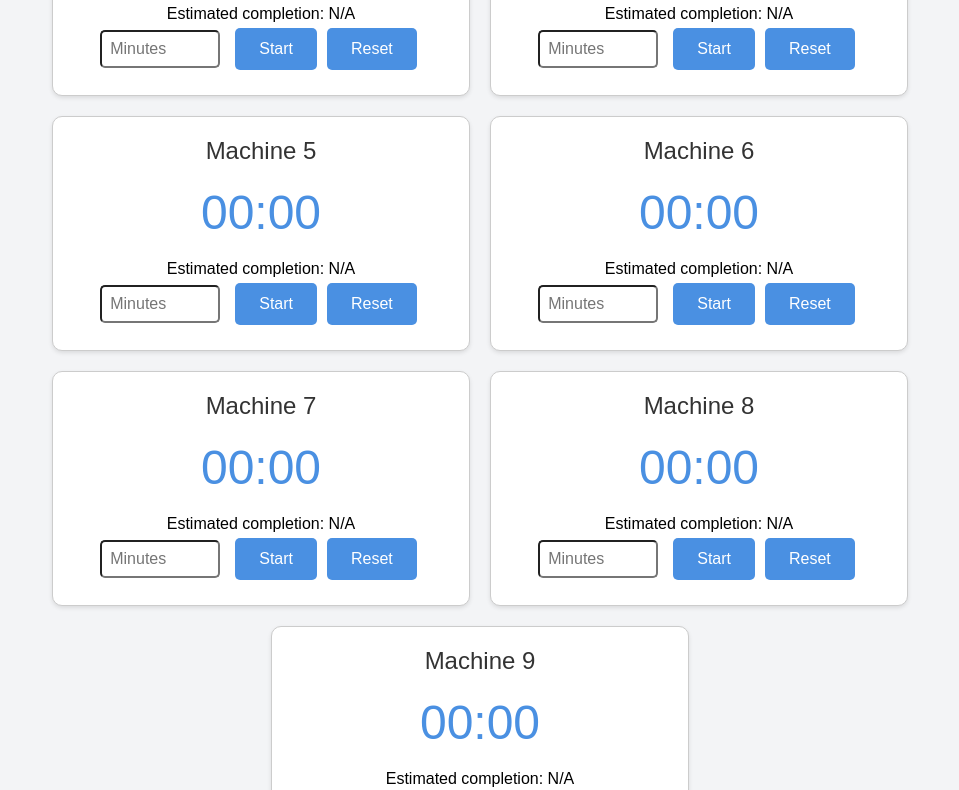
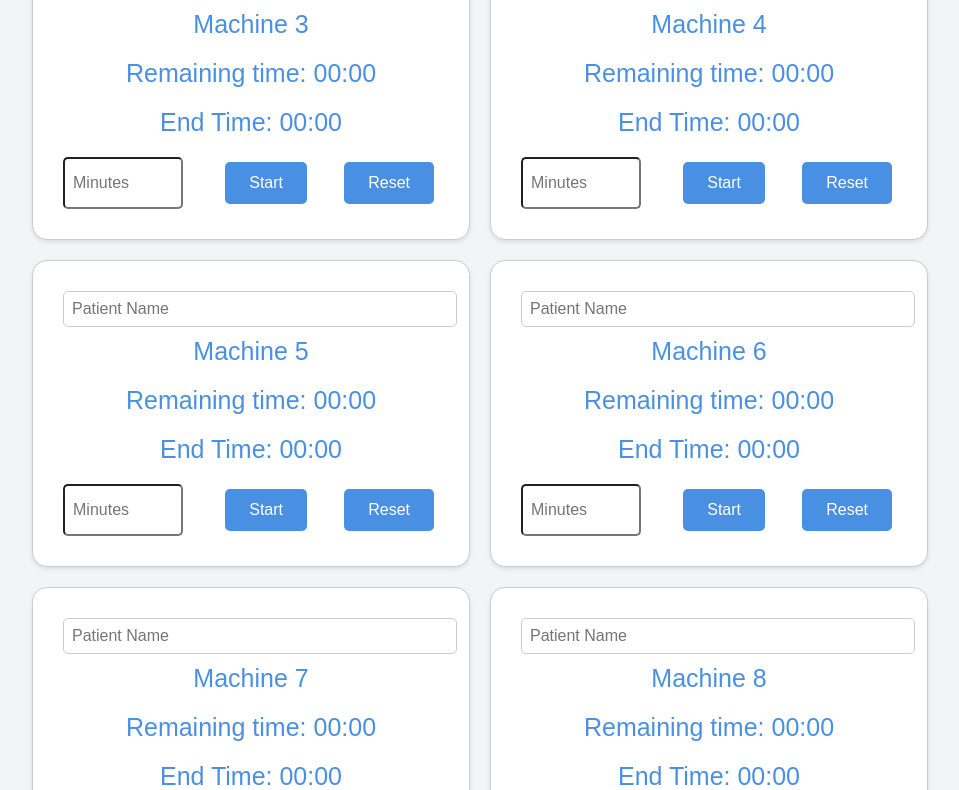
Before and after one commit to bo7ri/counterClinic, a plain HTML site: page index.html in a window 1280 px wide. Shown: the part 532-1322 px from the top of the page, without its empty margins (160-1119 px from the left). Drawn offline with Linux system fonts and the light colour scheme.

Commit message:
editing the layout and adding patient name

```diff
--- a/script.js
+++ b/script.js
@@ -9,6 +9,12 @@ function initializeMachine(machineNumber) {
   const machine = document.createElement('div');
   machine.className = 'machine';
 
+  const patientName = document.createElement('input');
+  patientName.type = 'text';
+  patientName.placeholder = 'Patient Name';
+  patientName.id = `patient-${machineNumber}`;
+  patientName.className = 'patient-name';
+
   const machineLabel = document.createElement('div');
   machineLabel.className = 'machine-label';
   machineLabel.innerHTML = `Machine ${machineNumber}`;
@@ -16,12 +22,12 @@ function initializeMachine(machineNumber) {
   const timer = document.createElement('div');
   timer.className = 'timer';
   timer.id = `timer-${machineNumber}`;
-  timer.innerHTML = '00:00';
+  timer.innerHTML = 'Remaining time: 00:00';
 
-  const estimatedTimeDisplay = document.createElement('div');
-  estimatedTimeDisplay.className = 'estimated-time';
-  estimatedTimeDisplay.id = `estimated-time-${machineNumber}`;
-  estimatedTimeDisplay.innerHTML = 'Estimated completion: N/A';
+  const endTimeDisplay = document.createElement('div');
+  endTimeDisplay.className = 'end-time';
+  endTimeDisplay.id = `end-time-${machineNumber}`;
+  endTimeDisplay.innerHTML = 'End Time: 00:00';
 
   const inputMinutes = document.createElement('input');
   inputMinutes.type = 'number';
@@ -34,6 +40,7 @@ function initializeMachine(machineNumber) {
     clearInterval(intervalId);
     const input = document.getElementById(`input-${machineNumber}`).value;
     let timeLeft = input * 60;
+
     intervalId = setInterval(() => {
       const minutes = Math.floor(timeLeft / 60);
       const seconds = timeLeft % 60;
@@ -41,11 +48,9 @@ function initializeMachine(machineNumber) {
 
       const currentTime = new Date();
       const estimatedCompletion = new Date(currentTime.getTime() + timeLeft * 1000);
-      let hours = estimatedCompletion.getHours();
-      hours = hours % 12;
-      hours = hours ? hours : 12; // the hour '0' should be '12'
+      const hours = estimatedCompletion.getHours() % 12 || 12;
       const minutesET = estimatedCompletion.getMinutes();
-      estimatedTimeDisplay.innerHTML = `Estimated completion: ${hours}:${minutesET.toString().padStart(2, '0')} ${estimatedCompletion.getHours() >= 12 ? 'PM' : 'AM'}`;
+      endTimeDisplay.innerHTML = `End Time: ${hours}:${minutesET.toString().padStart(2, '0')} ${estimatedCompletion.getHours() >= 12 ? 'PM' : 'AM'}`;
 
       if (timeLeft === 0) {
         clearInterval(intervalId);
@@ -58,16 +63,23 @@ function initializeMachine(machineNumber) {
   resetButton.innerHTML = 'Reset';
   resetButton.addEventListener('click', () => {
     clearInterval(intervalId);
-    document.getElementById(`timer-${machineNumber}`).innerHTML = '00:00';
-    estimatedTimeDisplay.innerHTML = 'Estimated completion: N/A';
+    document.getElementById(`timer-${machineNumber}`).innerHTML = 'Remaining time: 00:00';
+    document.getElementById(`input-${machineNumber}`).value = '';
+    document.getElementById(`end-time-${machineNumber}`).innerHTML = 'End Time: 00:00';
+    patientName.value = '';
   });
 
-    machine.appendChild(machineLabel);
-    machine.appendChild(timer);
-    machine.appendChild(estimatedTimeDisplay);
-    machine.appendChild(inputMinutes);
-    machine.appendChild(startButton);
-    machine.appendChild(resetButton);
+  const buttonContainer = document.createElement('div');
+  buttonContainer.className = 'button-container';
+  buttonContainer.appendChild(inputMinutes);
+  buttonContainer.appendChild(startButton);
+  buttonContainer.appendChild(resetButton);
 
-    container.appendChild(machine);
-  }
+  machine.appendChild(patientName);
+  machine.appendChild(machineLabel);
+  machine.appendChild(timer);
+  machine.appendChild(endTimeDisplay);
+  machine.appendChild(buttonContainer);
+
+  container.appendChild(machine);
+}
--- a/styles.css
+++ b/styles.css
@@ -31,32 +31,35 @@ body {
     background: #fff;
     border: 1px solid #ccc;
     margin: 10px;
-    padding: 20px;
-    border-radius: 10px;
+    padding: 30px; /* Increased Padding */
+    border-radius: 15px; /* Rounded Corners */
     box-shadow: 0 2px 4px rgba(0,0,0,0.1);
     text-align: center;
   }
 
   .button-container {
     display: flex;
-    justify-content: center;
+    justify-content: space-between; /* Space buttons apart */
     flex-wrap: wrap;
     margin-top: 20px;
   }
 
-  .machine-label {
-    font-size: 24px;
-    color: #333;
-    margin-bottom: 20px;
-  }
-
-  .timer {
-    font-size: 48px;
+  .machine-label, .timer, .end-time {
+    font-size: 25px;
     color: #4A90E2;
     margin-bottom: 20px;
   }
 
-  input {
+  .patient-name {
+    width: 100%;
+    padding: 8px;
+    font-size: 16px;
+    margin-bottom: 10px;
+    border-radius: 5px;
+    border: 1px solid #ccc;
+  }
+
+  input[type=number] {
     width: 100px;
     padding: 8px;
     font-size: 16px;
@@ -75,10 +78,6 @@ body {
     color: white;
   }
 
-  button:disabled {
-    background-color: #ccc;
-    color: #999;
-  }
 
   @media only screen and (max-width: 768px) {
     .container {
```
